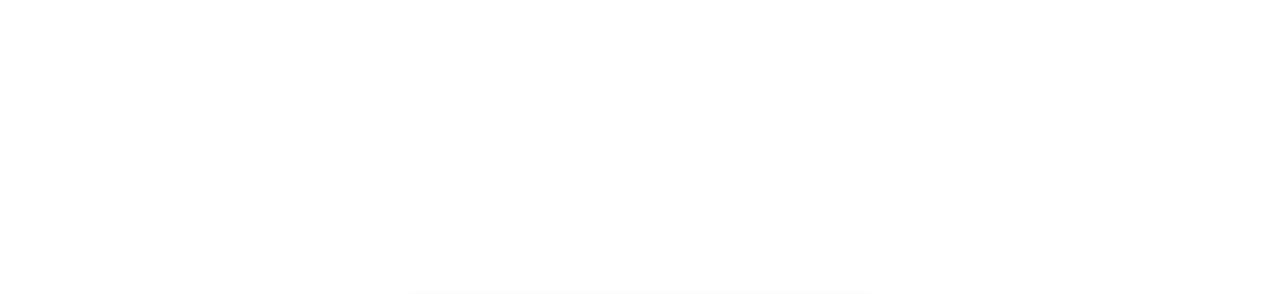
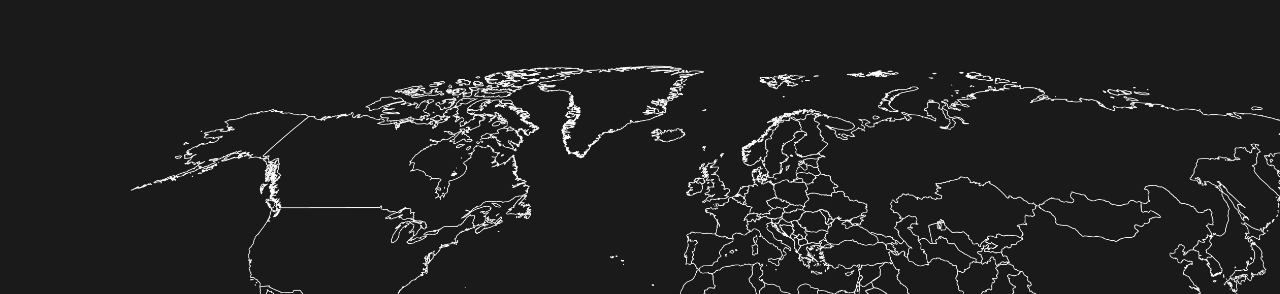
Before and after one commit to danahrb/guessing-game, a plain HTML site: page index.html in a window 1280 px wide. Shown: the top 294 px of the page. Drawn offline with Linux system fonts and the light colour scheme; the site is published under a folder, as on GitHub Pages, so addresses that start at the root find nothing.

Commit message:
change file path for css

```diff
--- a/css/style.css
+++ b/css/style.css
@@ -1,6 +1,6 @@
 body {
   font-family: Arial, sans-serif;
-  background-image: url('/images/world1.jpg');
+  background-image: url('../images/world1.jpg');
   background-repeat: no-repeat;
   background-size: cover;
   display: flex;
```
